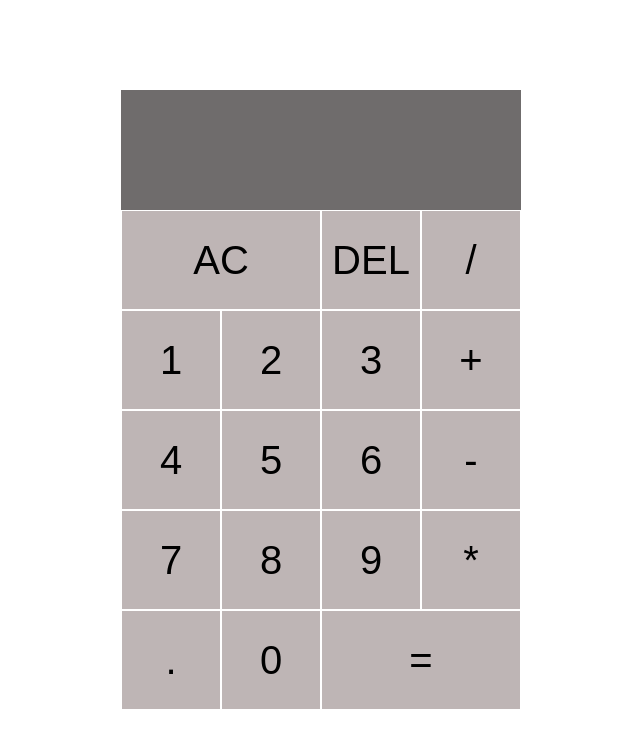
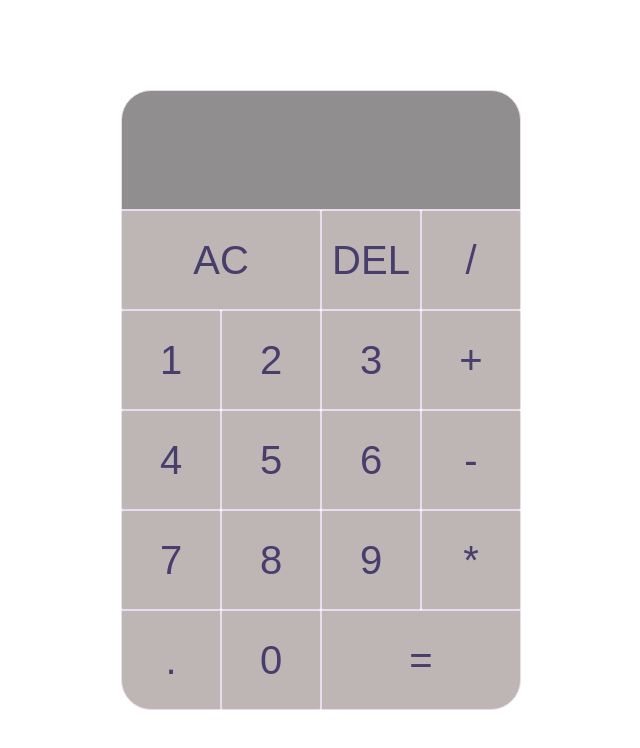
Before and after one commit to Dev-J0/calculator-project-main, a plain HTML site: page index.html in a window 1280 px wide. Shown: the whole page, without its empty margins (319-959 px from the left). Drawn offline with Linux system fonts and the light colour scheme.

Commit message:
. works, finished a bit with the styling too. good to go

```diff
--- a/index.html
+++ b/index.html
@@ -29,10 +29,9 @@
             <button data-number>8</button>
             <button data-number>9</button>
             <button data-operation>*</button>
-        <button data-number>.</button>
+            <button data-number id="bottomleft">.</button>
             <button data-number>0</button>
-        <button data-equals class="span2">=</button>
-
+            <button data-equals id="bottomright" class="span2">=</button>
         </div>
     <script src="./app.js"></script>
 </body>
--- a/style.css
+++ b/style.css
@@ -1,7 +1,8 @@
-*,*::before, *::after {
+*,
+*::before,
+*::after {
     box-sizing: border-box;
-    font-family:Cambria, Cochin, Georgia, Times, 'Times New Roman', serif
-    font-weight: normal;
+    font-family: Cambria, Cochin, Georgia, Times, 'Times New Roman', serif font-weight: normal;
 }
 
 * {
@@ -26,16 +27,20 @@ body {
     grid-template-rows: minmax(120px, auto) repeat(5, 100px);
 }
 
-.calc > button {
+.calc>button {
     cursor: pointer;
     font-size: 2.5rem;
-    border: 1px solid white;
+    border: 1px solid #e9dcee;
     outline: none;
     background: rgb(190, 181, 181);
+    color: rgba(54, 46, 99, 0.884);
+    border-radius: 2px
 }
 
-.calc > button:hover {
-    background: pink ;
+.calc>button:hover {
+    background: pink;
+    border: 3px inset rgb(8, 24, 170);
+
 }
 
 .span2 {
@@ -44,7 +49,7 @@ body {
 
 .screen {
     grid-column: 1 / -1;
-    background-color: rgba(63, 59, 59, 0.75);
+    background-color: rgba(107, 104, 104, 0.75);
     color: white;
     display: flex;
     align-items: flex-end;
@@ -53,6 +58,8 @@ body {
     padding: 10px;
     word-wrap: break-word;
     word-break: break-all;
+    border: 1px solid #e9dcee;
+    border-radius: 30px 30px 0px 0px;
 }
 
 .screen .previousOperand {
@@ -60,8 +67,15 @@ body {
     font-size: 1.7rem;
 }
 
-
 .screen .currentOperand {
     color: rgb(139, 187, 179);
     font-size: 2.7rem;
 }
+
+#bottomleft {
+    border-radius: 0px 0px 0px 30px;
+}
+
+#bottomright {
+    border-radius: 0px 0px 30px 0px;
+}
```
Lines whose indentation alone changed are shown as unchanged.
